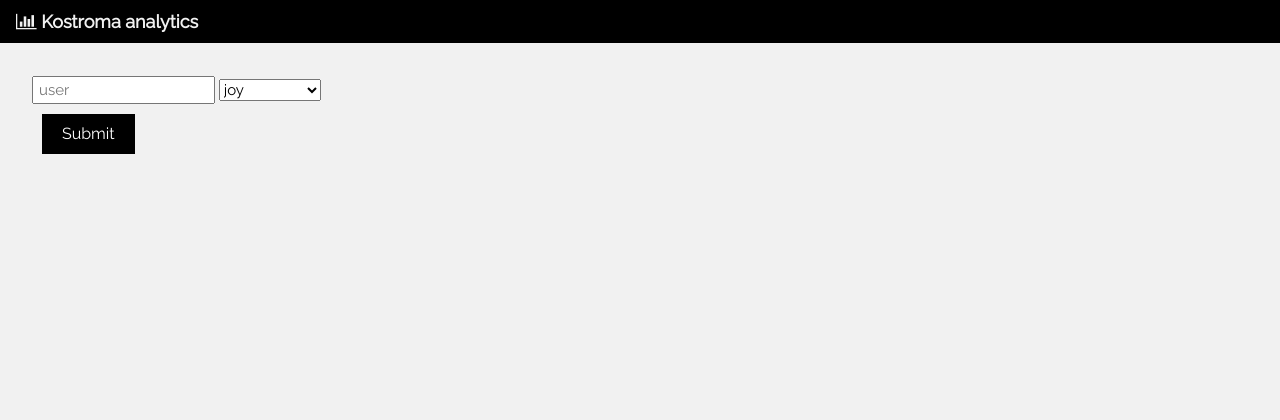
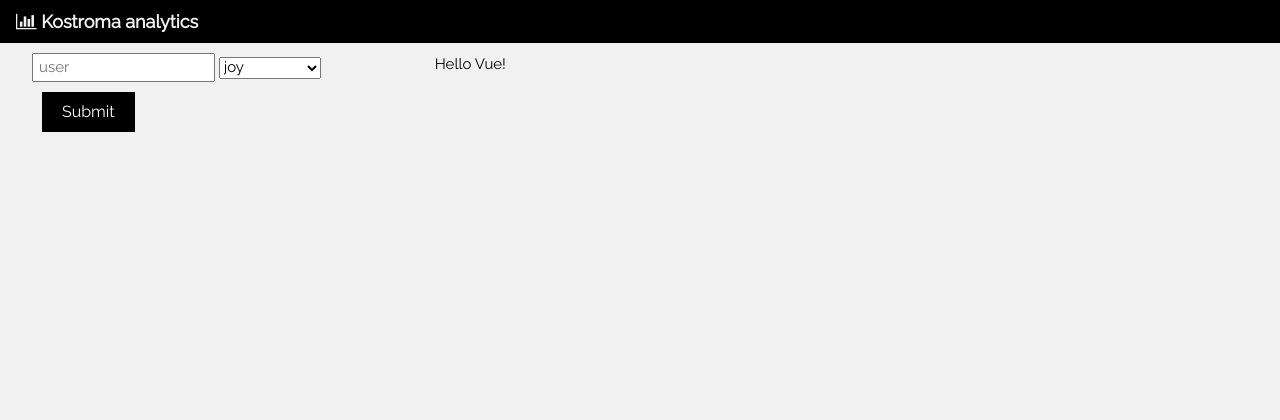
Before and after one commit to manaleks/emotional-intelligence, a Flask app: page /emotional in a window 1280 px wide. Shown: the top 420 px of the page. Run offline with Flask 3, Linux system fonts and the light colour scheme.

Commit message:
vue minimal

```diff
--- a/application.py
+++ b/application.py
@@ -8,6 +8,11 @@
 
 from blockchain import Blockchain
 from db import EmotionalDB
+
+os.environ['DBHOST'] = "localhost"
+os.environ['DBUSER'] = "bockchaincontroller"
+os.environ['DBNAME'] = "bockchain"
+os.environ['DBPASS'] = "supersecretpass"
 
 emotional_db_writer_config = {
                             "DBHOST":os.environ['DBHOST'],
--- a/templates/emotional_index.html
+++ b/templates/emotional_index.html
@@ -8,7 +8,10 @@
     <meta name="viewport" content="width=device-width, initial-scale=1">
     <link rel="stylesheet" href="https://www.w3schools.com/w3css/4/w3.css">
     <link rel="stylesheet" href="https://fonts.googleapis.com/css?family=Raleway">
-    <link rel="stylesheet" href="https://cdnjs.cloudflare.com/ajax/libs/font-awesome/4.7.0/css/font-awesome.min.css">SS
+    <link rel="stylesheet" href="https://cdnjs.cloudflare.com/ajax/libs/font-awesome/4.7.0/css/font-awesome.min.css">
+    <!-- версия для разработки, отображает полезные предупреждения в консоли -->
+    <script src="https://cdn.jsdelivr.net/npm/vue/dist/vue.js"></script>
+
     <style>
             html,
             body,
@@ -74,6 +77,10 @@
                     </form>
                 </div>
 
+                <div id="app">
+                        [[ title ]]
+                </div>
+
 
                 <div class="w3-container w3-twothird">
                     {% for o in data %}
@@ -89,6 +96,20 @@
         </footer>
         <!-- End page content -->
     </div>
+
+    <!-- <script type="text/javascript" src="{{ url_for('static', filename='message.js') }}"></script> -->
+
+    <script type="text/javascript">
+            var app = new Vue({
+            el: '#app',
+            delimiters: ['[[', ']]'],
+            data: {
+                title: 'Hello Vue!'
+            }
+        });
+    </script>
+
+</script>
 </body>
 
 </html>
```
Also changed, not shown: static/message.js (added, +7 -0 lines).
